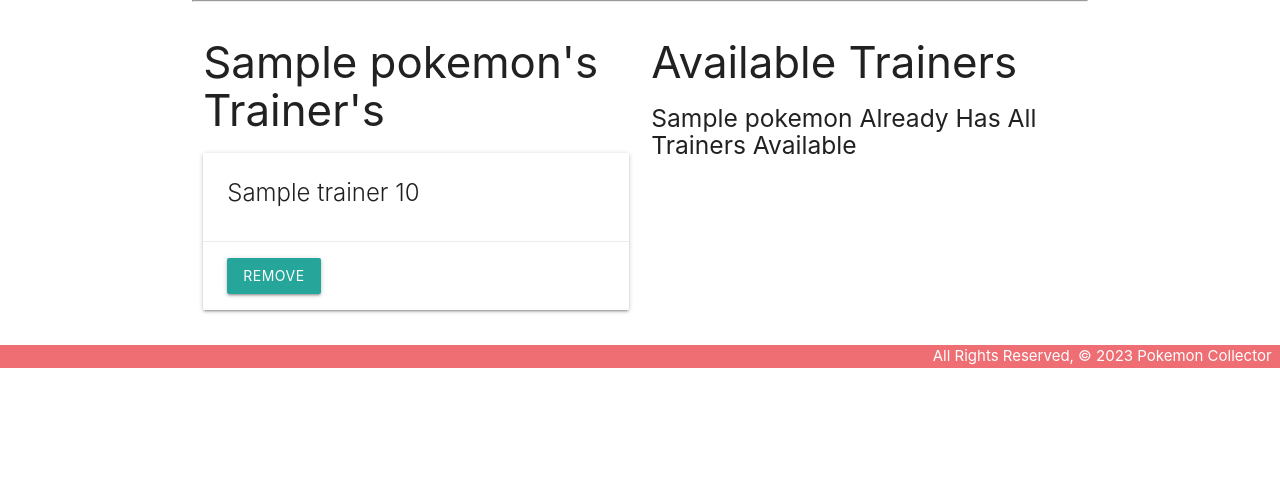
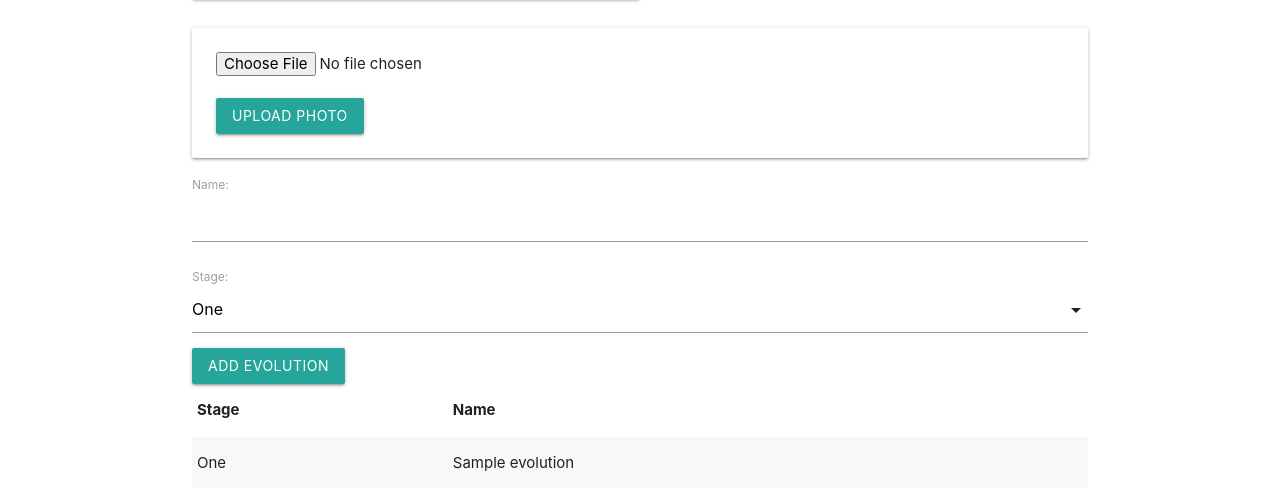
Before and after one commit to mandoe310/pokemoncollector, a Django app: page /pokemons/1/ in a window 1280 px wide. Shown: the part 822-1310 px from the top of the page. Before the commit the page ends 1190 px from the top, so only its background shows below. Run offline with Django 4.2, Linux system fonts and the light colour scheme; tables that the repository leaves empty hold one stand-in row (values such as "Sample post").

Commit message:
fixes photo error

```diff
--- a/main_app/admin.py
+++ b/main_app/admin.py
@@ -1,6 +1,8 @@
 from django.contrib import admin
-from .models import Pokemon, Trainer
+from .models import Pokemon, Evolution, Trainer, Photo
 
 # Register your models here.
 admin.site.register(Pokemon)
+admin.site.register(Evolution)
 admin.site.register(Trainer)
+admin.site.register(Photo)
--- a/main_app/models.py
+++ b/main_app/models.py
@@ -51,3 +51,10 @@
 
   def __str__(self):
     return f"{self.get_stage_display()}"
+
+class Photo(models.Model):
+    url = models.CharField(max_length=200)
+    pokemon = models.ForeignKey(Pokemon, on_delete=models.CASCADE)
+
+    def __str__(self):
+        return f"Photo for pokemon_id: {self.pokemon_id} @{self.url}"
--- a/main_app/templates/pokemons/detail.html
+++ b/main_app/templates/pokemons/detail.html
@@ -13,11 +13,24 @@
         <p>Special: {{ pokemon.special }}</p>
         <p>HP: {{ pokemon.hp }}</p>
     </div>
+    </div>
     <div class="card-action"></div>
       <a href="{% url 'pokemons_update' pokemon.id %}">Edit</a>
       <a href="{% url 'pokemons_delete' pokemon.id %}">Delete</a>
     </div>
-</div>
+  </div>
+{% for photo in pokemon.photo_set.all %}
+<img class="responsive-img card-panel" src="{{photo.url}}">
+{% empty %}
+<div class="card-panel teal-text center-align">No Photos Uploaded</div>
+{% endfor %}
+
+<form action="{% url 'add_photo' pokemon.id %}" enctype="multipart/form-data" method="POST" class="card-panel">
+  {% csrf_token %}
+  <input type="file" name="photo-file">
+  <br><br>
+  <button type="submit" class="btn">Upload Photo</button>
+</form>
 </div>
 <div class="col s6">
   <form action="{% url 'add_evolution' pokemon.id %}" method="POST">
@@ -40,6 +53,7 @@
     </tbody>
   </table>
 </div>
+
 </div>
 
 <hr>
@@ -95,5 +109,4 @@
   const selectEl = document.getElementById('id_stage');
   M.FormSelect.init(selectEl);
 </script>
-
 {% endblock %}
--- a/main_app/urls.py
+++ b/main_app/urls.py
@@ -10,6 +10,7 @@
   path('pokemons/<int:pk>/update/', views.PokemonUpdate.as_view(), name='pokemons_update'),
   path('pokemons/<int:pk>/delete/', views.PokemonDelete.as_view(), name='pokemons_delete'),
   path('pokemons/<int:pokemon_id>/add_evolution/', views.add_evolution, name='add_evolution'),
+  path('pokemons/<int:pokemon_id>/add_photo/', views.add_photo, name='add_photo'),
   path('pokemons/<int:pokemon_id>/assoc_trainer/<int:trainer_id>/', views.assoc_trainer, name='assoc_trainer'),
   path('pokemons/<int:pokemon_id>/disassoc_trainer/<int:trainer_id>/', views.disassoc_trainer, name='disassoc_trainer'),
   path('trainers/', views.TrainerList.as_view(), name='trainers_index'),
--- a/main_app/views.py
+++ b/main_app/views.py
@@ -1,7 +1,10 @@
+import uuid
+import boto3
+import os
 from django.shortcuts import render, redirect
 from django.views.generic.edit import CreateView, UpdateView, DeleteView
 from django.views.generic import ListView, DetailView
-from .models import Pokemon, Trainer
+from .models import Pokemon, Trainer, Photo
 from .forms import EvolutionForm
 
 
@@ -53,8 +56,6 @@
     new_evolution = form.save(commit=False)
     new_evolution.pokemon_id = pokemon_id
     new_evolution.save()
-    print(new_evolution)
-    print('hello')
   return redirect('detail', pokemon_id=pokemon_id)
 
 class TrainerList(ListView):
@@ -83,3 +84,23 @@
 def disassoc_trainer(request, pokemon_id, trainer_id):
   Pokemon.objects.get(id=pokemon_id).trainers.remove(trainer_id)
   return redirect('detail', pokemon_id=pokemon_id)
+
+def add_photo(request, pokemon_id):
+    # photo-file will be the "name" attribute on the <input type="file">
+    photo_file = request.FILES.get('photo-file', None)
+    if photo_file:
+        s3 = boto3.client('s3')
+        # need a unique "key" for S3 / needs image file extension too
+        key = uuid.uuid4().hex[:6] + photo_file.name[photo_file.name.rfind('.'):]
+        # just in case something goes wrong
+        try:
+            bucket = os.environ['S3_BUCKET']
+            s3.upload_fileobj(photo_file, bucket, key)
+            # build the full url string
+            url = f"{os.environ['S3_BASE_URL']}{bucket}/{key}"
+            # we can assign to cat_id or cat (if you have a cat object)
+            Photo.objects.create(url=url, pokemon_id=pokemon_id)
+        except Exception as e:
+            print('An error occurred uploading file to S3')
+            print(e)
+    return redirect('detail', pokemon_id=pokemon_id)
--- a/pokemoncollector/settings.py
+++ b/pokemoncollector/settings.py
@@ -11,6 +11,11 @@
 """
 
 from pathlib import Path
+
+import environ
+
+environ.Env()
+environ.Env.read_env()
 
 # Build paths inside the project like this: BASE_DIR / 'subdir'.
 BASE_DIR = Path(__file__).resolve().parent.parent
```
Also changed, not shown: main_app/migrations/0006_photo.py (added).
